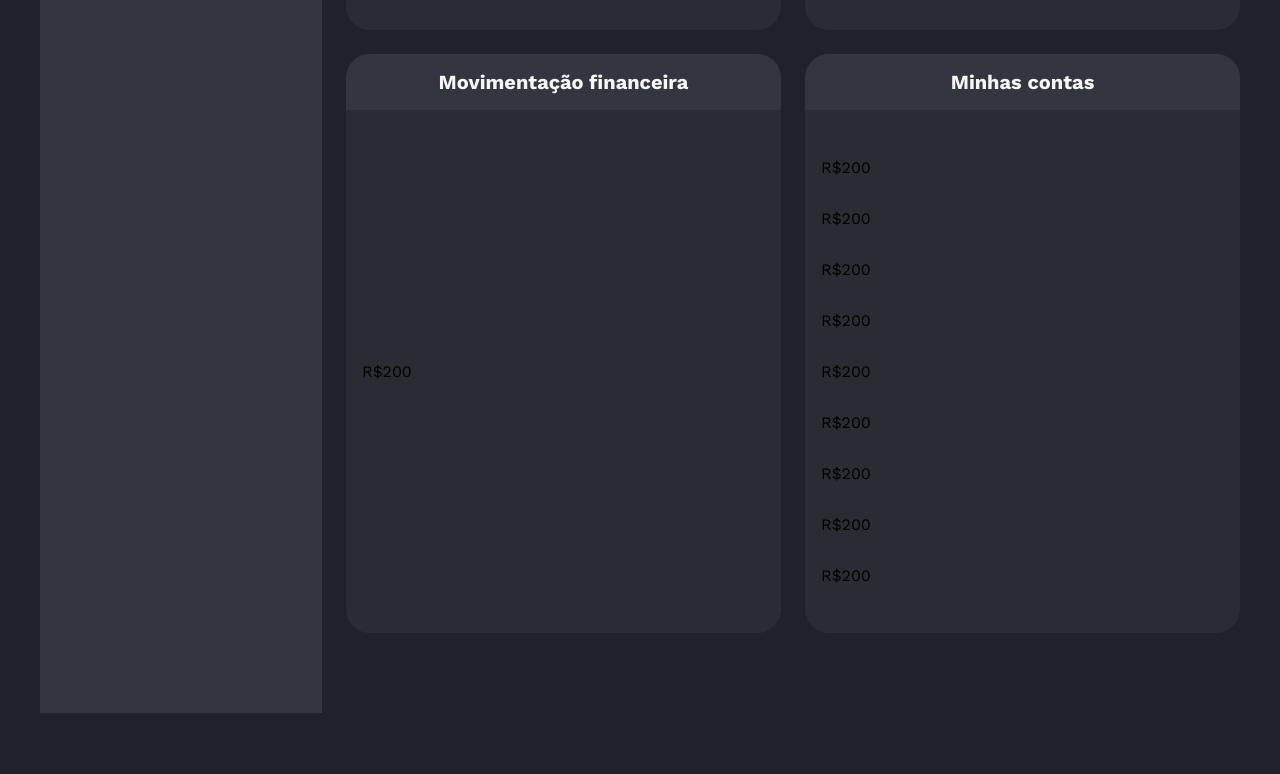
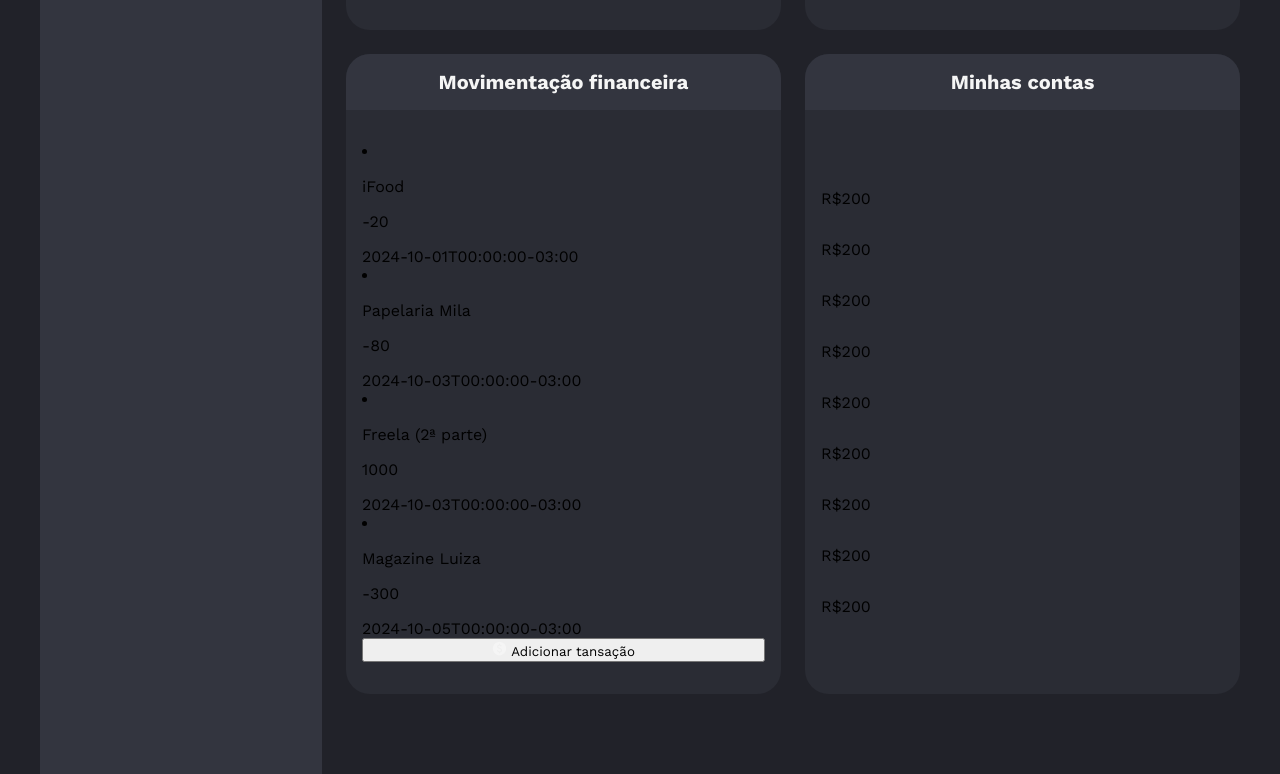
Before and after one commit to robsonsoaresid/poupapp, a React (Vite) app: page / in a window 1280 px wide. Shown: the part 463-1237 px from the top of the page. Before the commit the page ends 1176 px from the top, so only its background shows below. Built offline with nearby package versions, Linux system fonts and the light colour scheme.

Commit message:
Cria lista de transacoes

```diff
--- a/src/App.jsx
+++ b/src/App.jsx
@@ -8,6 +8,7 @@
 import { SavingsStatus } from "./Components/SavingsStatus";
 
 import styles from "./app.module.css";
+import { Transctions } from "./Components/Transctions";
 
 function App() {
   return (
@@ -37,7 +38,9 @@
             </Card>
             <Card>
               <Card.Header>Movimentação financeira</Card.Header>
-              <Card.Body>R$200</Card.Body>
+              <Card.Body>
+                <Transctions />
+              </Card.Body>
             </Card>
             <Card>
               <Card.Header>Minhas contas</Card.Header>
--- /dev/null
+++ b/src/Components/Button/index.jsx
@@ -0,0 +1,7 @@
+export const Button = ({children, ...props}) => {
+    return (
+        <button {...props}>
+            {children}
+        </button>
+    )
+}
--- /dev/null
+++ b/src/Components/TransactinItem/index.jsx
@@ -0,0 +1,14 @@
+export const TransactinItem = ({item}) => {
+
+    return(
+        <div>
+            <div>
+                <p>{item.description}</p>
+                <p>{item.value}</p>
+            </div>
+            <div>
+                {item.date}
+            </div>
+        </div>
+    )
+}
--- /dev/null
+++ b/src/Components/Transctions/index.jsx
@@ -0,0 +1,38 @@
+import { Button } from "../Button"
+import { IconCurrency } from "../icons"
+import { TransactinItem } from "../TransactinItem"
+
+export const Transctions = () => {
+    const items = [
+
+{ "description": "iFood", "value": -20, "date": "2024-10-01T00:00:00-03:00" },
+
+{ "description": "Papelaria Mila", "value": -80, "date": "2024-10-03T00:00:00-03:00" },
+
+{ "description": "Freela (2ª parte)", "value": 1000, "date": "2024-10-03T00:00:00-03:00" },
+
+{ "description": "Magazine Luiza", "value": -300, "date": "2024-10-05T00:00:00-03:00" }
+
+]
+
+    return(
+        <>
+        <lu>
+            {items.map((trasactionItem, index) => {
+
+                return (
+                    <li key={index}>
+                        <TransactinItem item={trasactionItem}/>
+
+                    </li>
+                )
+
+            })}
+        </lu>
+
+        <Button>
+            <IconCurrency /> Adicionar tansação
+        </Button>
+        </>
+    )
+}
```
